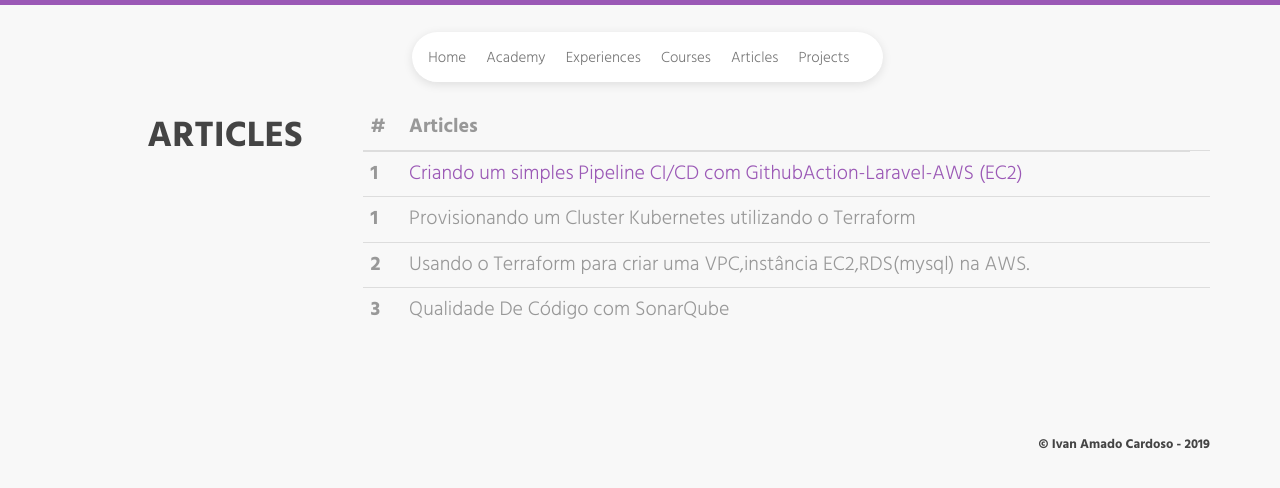
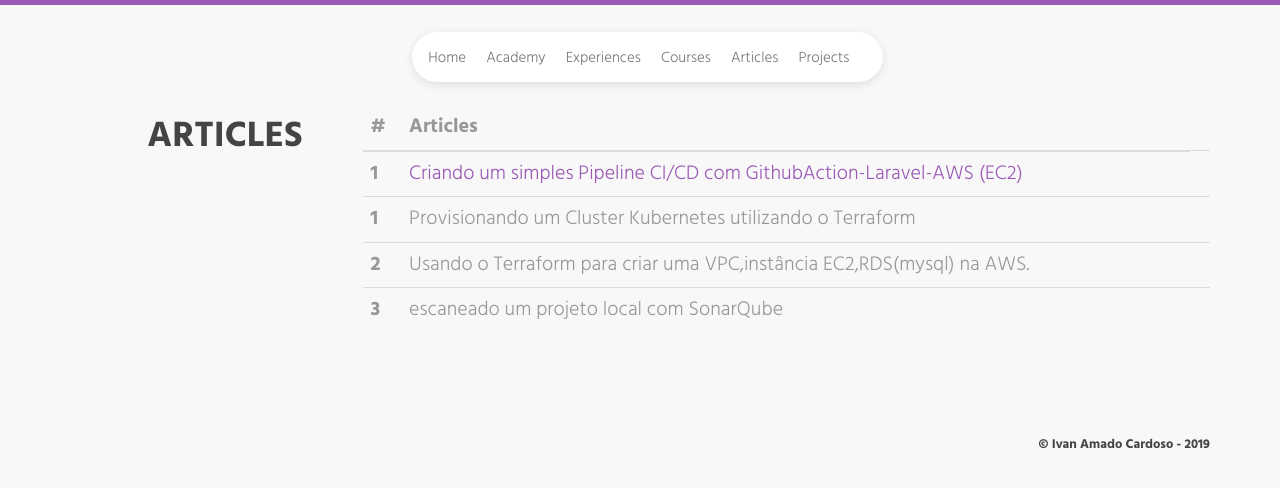
Before and after one commit to peacevan/peacevan.github.io, a plain HTML site: page articles.html in a window 1280 px wide. Drawn offline with nearby package versions, Linux system fonts and the light colour scheme.

```diff
--- a/articles.html
+++ b/articles.html
@@ -65,7 +65,7 @@
                         </tr>
                         <tr>
                             <th scope="row">3</th>
-                            <td>Qualidade De Código com SonarQube</td>
+                            <td>escaneado um projeto local com SonarQube</td>
                             <td></td>
                         </tr>
                         </tbody>
```
